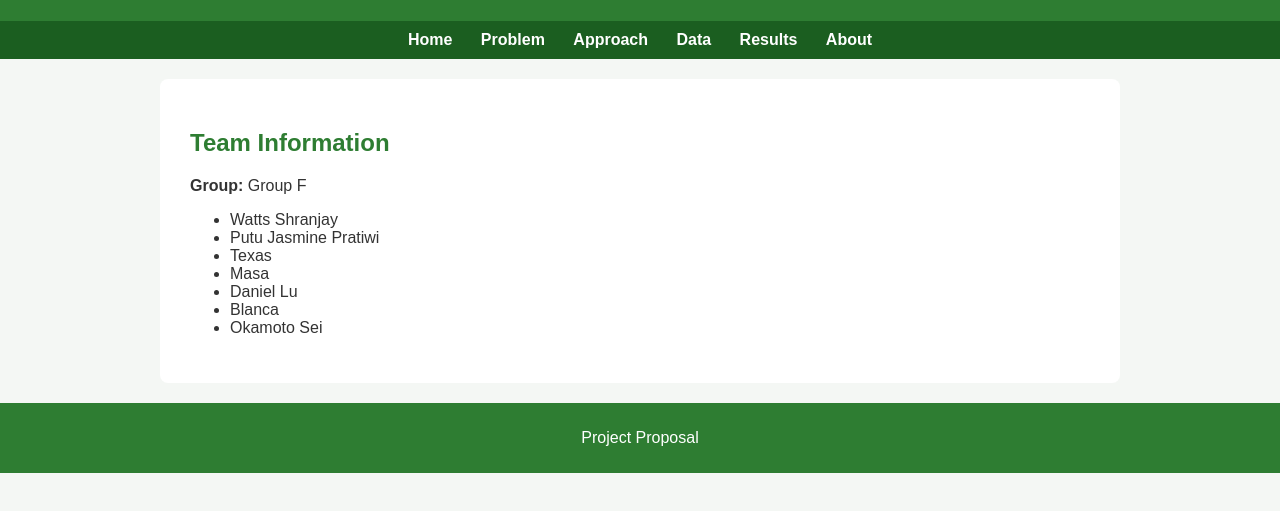
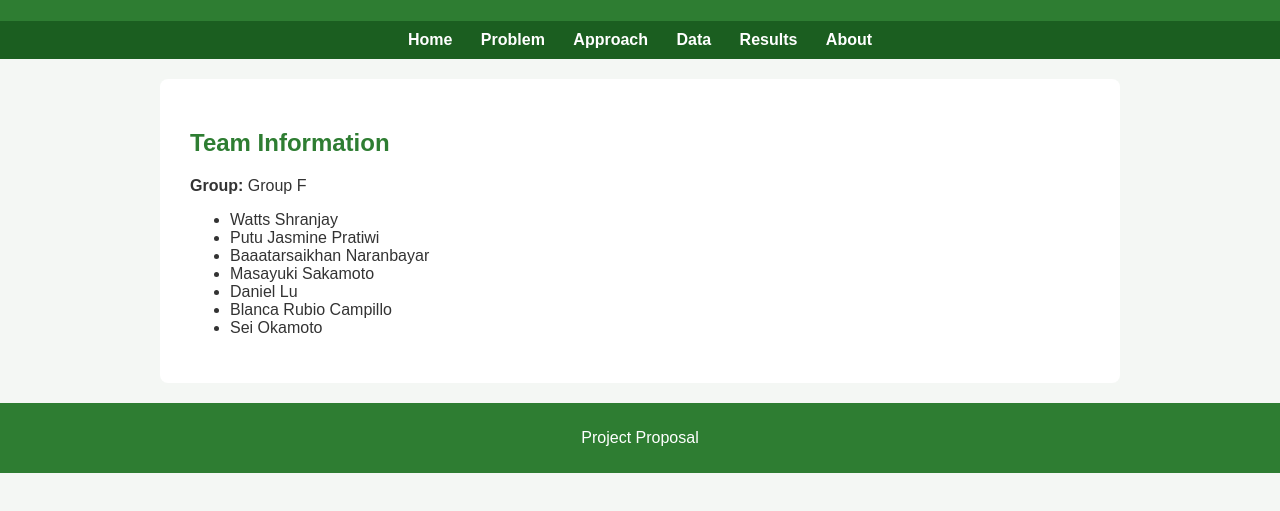
Before and after one commit to uldren-7/pbl3, a plain HTML site: page about.html in a window 1280 px wide. Shown: the part 99-610 px from the top of the page. Drawn offline with Linux system fonts and the light colour scheme.

Commit message:
Update about.html

```diff
--- a/about.html
+++ b/about.html
@@ -25,11 +25,11 @@
 <ul>
     <li>Watts Shranjay</li>
     <li>Putu Jasmine Pratiwi</li>
-    <li>Texas</li>
-    <li>Masa</li>
+    <li>Baaatarsaikhan Naranbayar</li>
+    <li>Masayuki Sakamoto</li>
     <li>Daniel Lu</li>
-    <li>Blanca</li>
-    <li>Okamoto Sei</li>
+    <li>Blanca Rubio Campillo</li>
+    <li>Sei Okamoto</li>
 </ul>
 
 </div>
```
